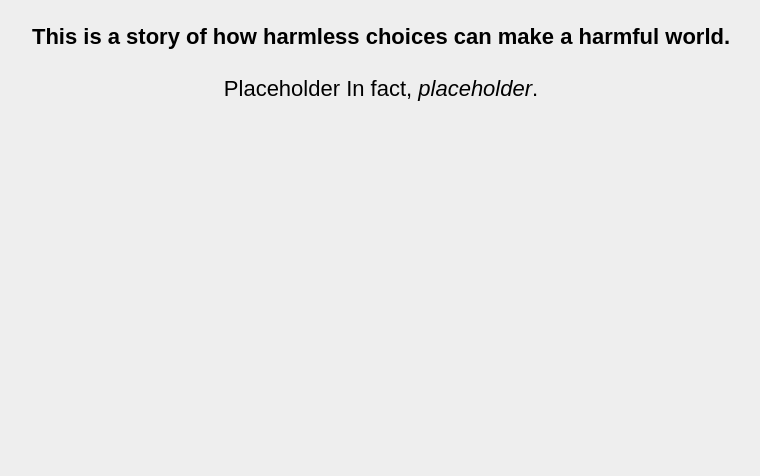
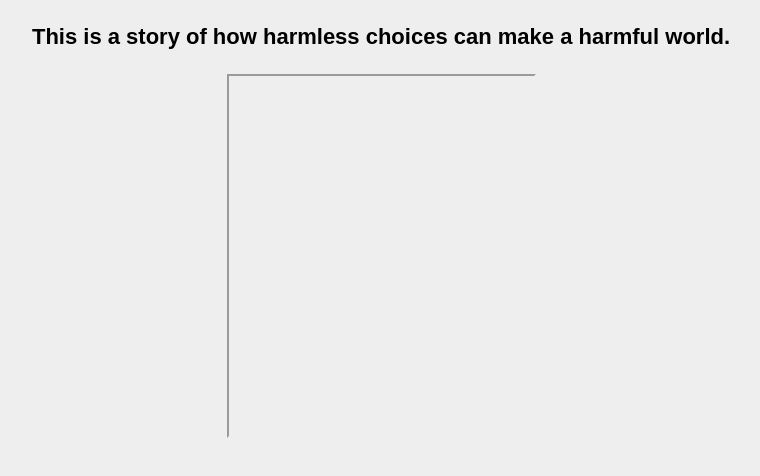
Before and after one commit to latricklaosiri/final-Project, a plain HTML site: page index.html in a window 1280 px wide. Shown: the whole page, without its empty margins (259-1019 px from the left). Drawn offline with Linux system fonts and the light colour scheme.

Commit message:
index html change

```diff
--- a/index.html
+++ b/index.html
@@ -1,5 +1,5 @@
 <!doctype html>
-<html>
+
 <head>
   <title>A playable exploration about the value of cooperation</title>
   <meta name="description" content="A playable post about cooperation." />
@@ -8,19 +8,21 @@
   <link href="Code/CSS/index.css" rel="stylesheet" type="text/css">
 
   <style>
-        h1 {text-align: center;}
-        p {text-align: center;}
-        div {text-align: center;}
+    h1 {
+      text-align: center;
+    }
+
+    p {
+      text-align: center;
+    }
+
+    div {
+      text-align: center;
+    }
   </style>
 </head>
 
-  <body>
 <div class="chapter">
   <p><strong>This is a story of how harmless choices can make a harmful world.</strong></p>
-		<p>
-			Placeholder
-			In fact, <i>placeholder</i>.
-		</p>
+  <iframe src="Code/programs/model1.html" width="305" height="360" scrolling="no"></iframe>
 </div>
-  </body>
-</html>
```
Also changed, not shown: Code/programs/model1.html (added). Lines whose indentation alone changed are shown as unchanged.
